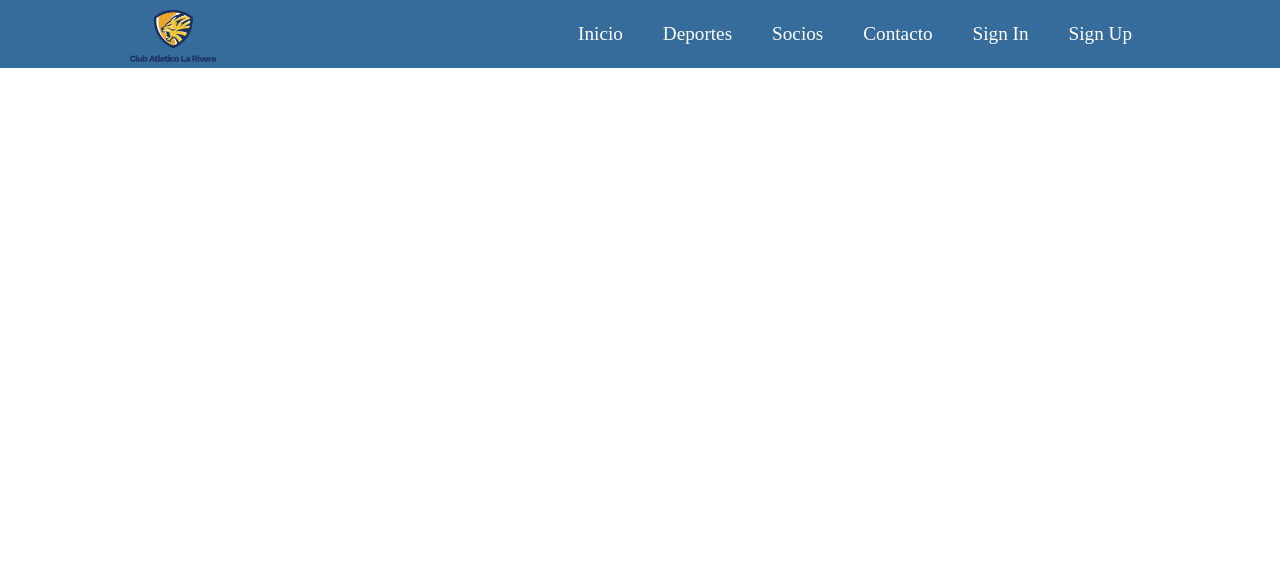
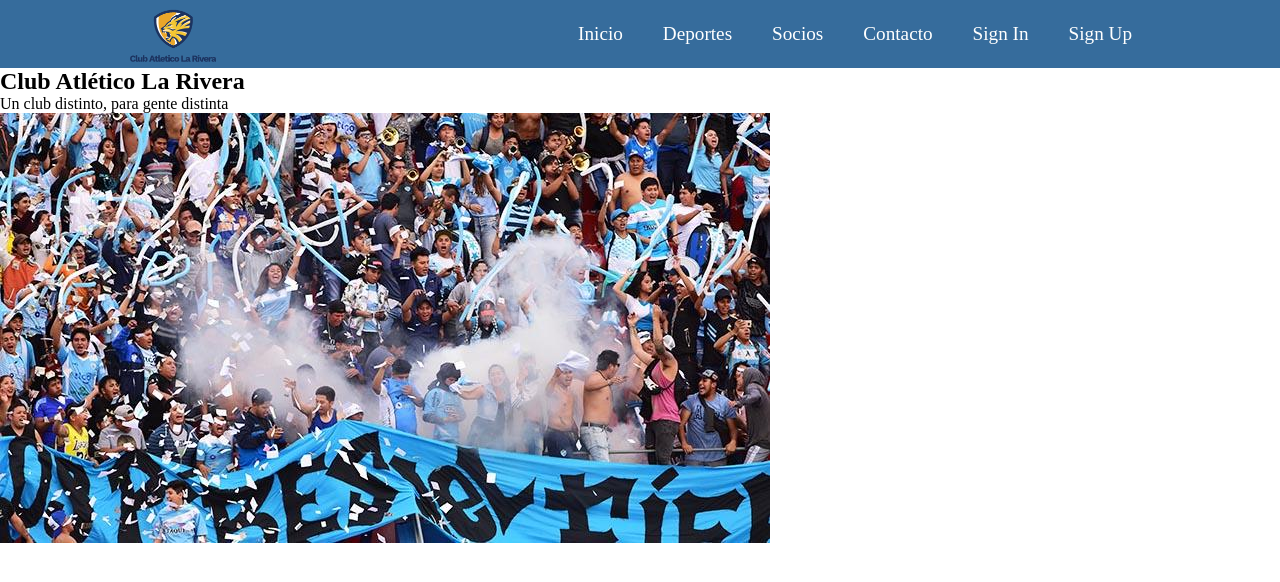
Before and after one commit to GonzaloJVicenteVeron/Club-Atletico-La-Rivera, a plain HTML site: page index.html in a window 1280 px wide. Drawn offline with Linux system fonts and the light colour scheme.

Commit message:
First section

```diff
--- a/index.html
+++ b/index.html
@@ -53,11 +53,34 @@
 
         </nav>
 
+    </header>
+
+    <main>
+        <section class="club-name-top">
+            <h1><span>C</span>lub
+                <span>A</span>tlético
+                <span>L</span>a
+                <span>R</span>ivera
+            </h1>
+            <p>Un club distinto, <span>para gente distinta </span></p>
+            <img src="./assets/Hinchada.jpg" alt="Supporters">
+        </section>
 
 
 
 
-    </header>
+
+
+
+
+
+    </main>
+
+
+
+
+
+
 
 
 
--- a/style.css
+++ b/style.css
@@ -12,11 +12,10 @@
 body {
     min-height: 100vh;
     box-sizing: border-box;
-
 }
 
 .header{
-    position: fixed;
+    /* position: fixed; */
     top: 0;
     left: 0;
     right: 0;
```
Also changed, not shown: assets/Hinchada.jpg (added).
